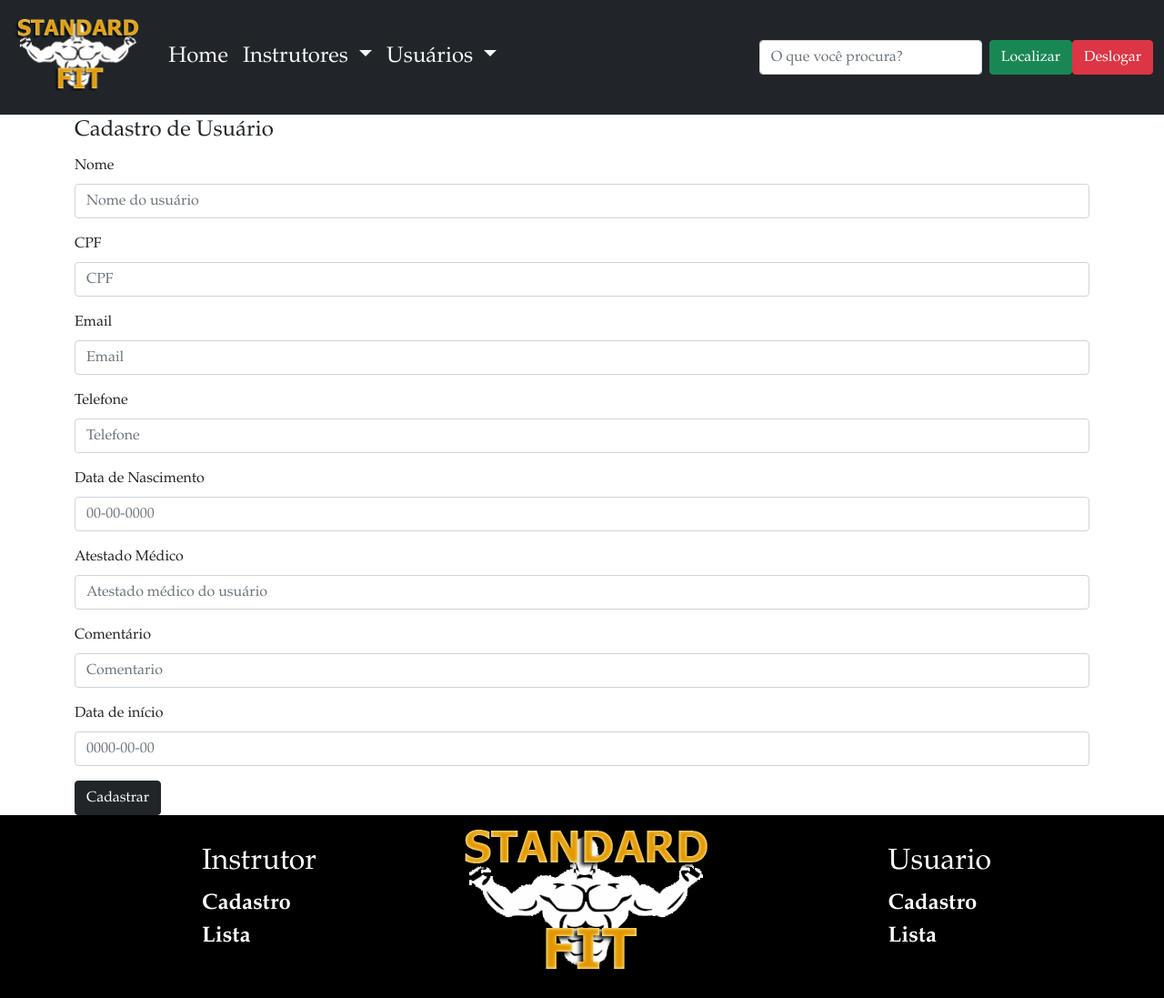
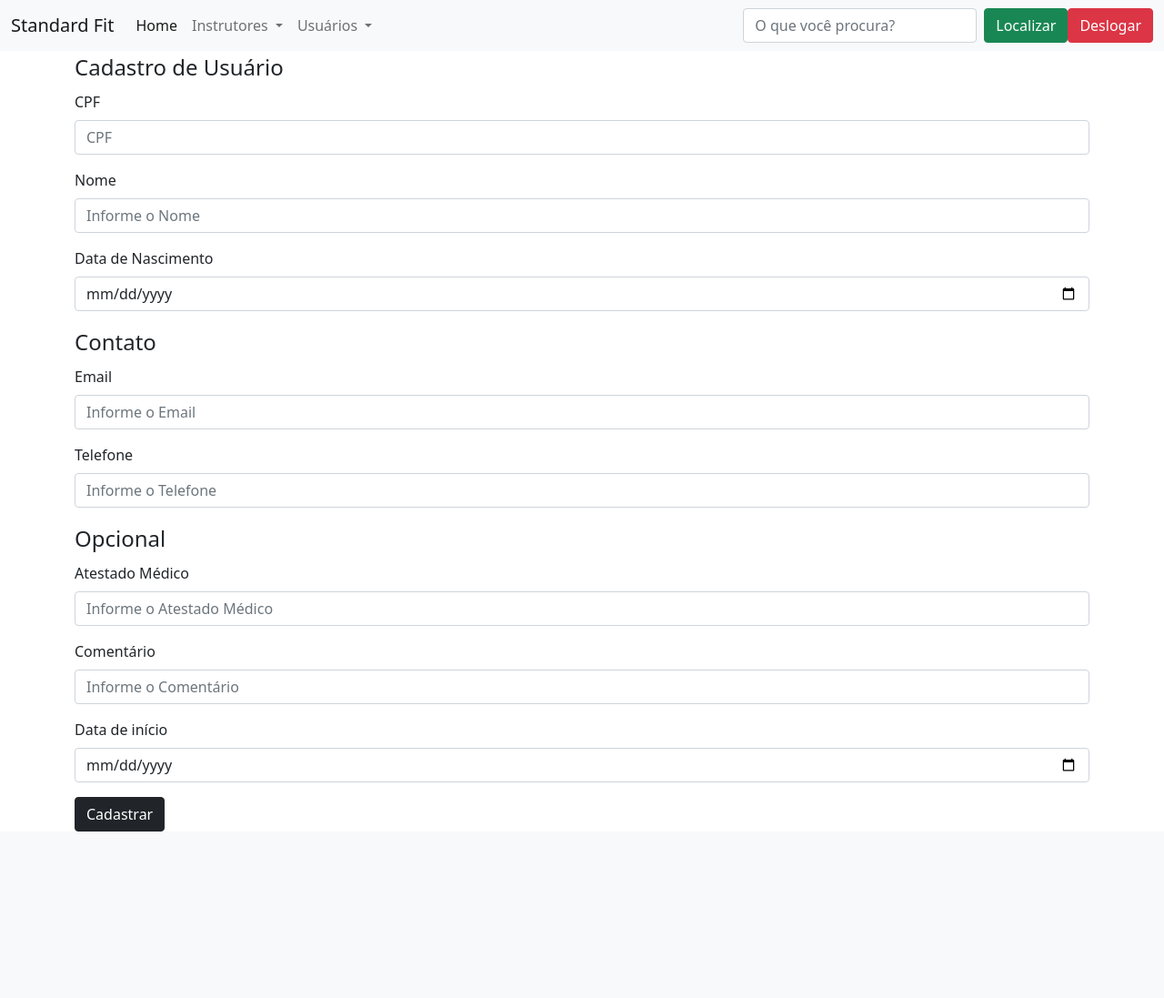
Before and after one commit to Isaque-Fernandes/academia, a PHP site: page /php/usuario_formulario.php in a window 1280 px wide. Shown: the whole page at 91% size. After the commit the page ends 914 px from the top, so only its background shows below. Run offline with PHP 8.4, Linux system fonts and the light colour scheme; the visitor is signed in with stand-in values (Sample User, id 1).

Commit message:
fix: correcao_de_sintaxe_de_varios_arquivos_re-finalizacao_do_back-end

```diff
--- a/php/cadastro_formulario.php
+++ b/php/cadastro_formulario.php
@@ -46,7 +46,8 @@
                 </ul>
                 <form class="d-flex">
                     <input class="form-control me-2" name="instrutor_txt" type="search" placeholder="O que você procura?" aria-label="Search">
-                    <button class="btn btn-outline-success" formaction="./instrutor_busca.php" type="submit">Localizar</button>
+                    <button class="btn btn-success" formaction="#" type="submit">Localizar</button>
+                    <button class="btn btn-danger" formaction="./cadastro_sair.php" type="submit">Deslogar</button>
                 </form>
             </div>
         </div>
--- a/php/usuario_formulario.php
+++ b/php/usuario_formulario.php
@@ -17,43 +17,42 @@ if ((!isset($_SESSION['email']) == true) and (!isset($_SESSION['email']) == true
     <meta charset="UTF-8">
     <meta http-equiv="X-UA-Compatible" content="IE=edge">
     <meta name="viewport" content="width=device-width, initial-scale=1.0">
-    <link href="../resources/css/style.css" rel="stylesheet"/>
-    <link href="../resources/css/footer.css" rel="stylesheet"/>
     <link href="https://cdn.jsdelivr.net/npm/bootstrap@5.1.3/dist/css/bootstrap.min.css" rel="stylesheet" integrity="sha384-1BmE4kWBq78iYhFldvKuhfTAU6auU8tT94WrHftjDbrCEXSU1oBoqyl2QvZ6jIW3" crossorigin="anonymous">
     <title>Cadastro Usuários</title>
 </head>
 
 <body>
-    <nav class="navbar navbar-expand-lg navbar-light bg-dark">
+    <nav class="navbar navbar-expand-lg navbar-light bg-light">
         <div class="container-fluid">
-            <a class="navbar-brand" href="./index.php"><img src="../resources/img/logo1.png" alt="..." height="100px"></a>
+            <a class="navbar-brand" href="./index.php">Standard Fit</a>
             <button class="navbar-toggler" type="button" data-bs-toggle="collapse" data-bs-target="#navbarSupportedContent" aria-controls="navbarSupportedContent" aria-expanded="false" aria-label="Toggle navigation">
                 <span class="navbar-toggler-icon"></span>
             </button>
             <div class="collapse navbar-collapse" id="navbarSupportedContent">
                 <ul class="navbar-nav me-auto mb-2 mb-lg-0">
                     <li class="nav-item">
-                        <a class="nav-link active text-light" aria-current="page" href="./index.php">Home</a>
+                        <a class="nav-link active" aria-current="page" href="./index.php">Home</a>
                     </li>
                     <li class="nav-item dropdown">
-                        <a class="nav-link dropdown-toggle text-light" href="#" id="navbarDropdown" role="button" data-bs-toggle="dropdown" aria-expanded="false">
+                        <a class="nav-link dropdown-toggle" href="#" id="navbarDropdown" role="button" data-bs-toggle="dropdown" aria-expanded="false">
                             Instrutores
                         </a>
-                        <ul class="dropdown-menu bg-dark" aria-labelledby="navbarDropdown">
-                            <li><a class="dropdown-item text-light" href="./instrutor_formulario.php">Cadastro</a></li>
-                            <li><a class="dropdown-item text-light" href="./instrutor_redirecionador_listagem.php">Listagem</a></li>
+                        <ul class="dropdown-menu" aria-labelledby="navbarDropdown">
+                            <li><a class="dropdown-item" href="./instrutor_formulario.php">Cadastro</a></li>
+                            <li><a class="dropdown-item" href="./instrutor_redirecionador_listagem.php">Listagem</a></li>
                         </ul>
                     </li>
 
                     <li class="nav-item dropdown">
-                        <a class="nav-link dropdown-toggle text-light" href="#" id="navbarDropdown" role="button" data-bs-toggle="dropdown" aria-expanded="false">
+                        <a class="nav-link dropdown-toggle" href="#" id="navbarDropdown" role="button" data-bs-toggle="dropdown" aria-expanded="false">
                             Usuários
                         </a>
-                        <ul class="dropdown-menu bg-dark" aria-labelledby="navbarDropdown">
-                            <li><a class="dropdown-item text-light" href="./usuario_formulario.php">Cadastro</a></li>
-                            <li ><a class="dropdown-item text-light" href="./usuario_redirecionador_listagem.php">Lista</a></li>
+                        <ul class="dropdown-menu" aria-labelledby="navbarDropdown">
+                            <li><a class="dropdown-item" href="./usuario_formulario.php">Cadastro</a></li>
+                            <li><a class="dropdown-item" href="./usuario_redirecionador_listagem.php">Lista</a></li>
                         </ul>
                     </li>
+
                 </ul>
                 <form class="d-flex">
                     <input class="form-control me-2" name="instrutor_txt" type="search" placeholder="O que você procura?" aria-label="Search">
@@ -68,36 +67,38 @@ if ((!isset($_SESSION['email']) == true) and (!isset($_SESSION['email']) == true
             <legend>Cadastro de Usuário</legend>
             <form action="./usuario_registro.php" method="post">
                 <div class="form-group mb-3">
-                    <label for="nomeUsuario_id" class="form-label">Nome</label>
-                    <input class="form-control" type="text" name="nomeUsuario_txt" id="nomeUsuario_id" placeholder="Nome do usuário" required>
-                </div>
-                <div class="form-group mb-3">
                     <label for="cpf_id" class="form-label">CPF</label>
                     <input class="form-control" type="text" name="cpf_txt" id="cpf_id" placeholder="CPF" required>
                 </div>
                 <div class="form-group mb-3">
+                    <label for="nomeUsuario_id" class="form-label">Nome</label>
+                    <input class="form-control" type="text" name="nomeUsuario_txt" id="nomeUsuario_id" placeholder="Informe o Nome" required>
+                </div>
+                <div class="form-group mb-3">
+                    <label for="dataNascimento_id" class="form-label">Data de Nascimento</label>
+                    <input class="form-control" type="date" name="dataNascimento_txt" id="dataNascimento_id" required>
+                </div>
+                <legend>Contato</legend>
+                <div class="form-group mb-3">
                     <label for="email_id" class="form-label">Email</label>
-                    <input class="form-control" type="text" name="email_txt" id="email_id" placeholder="Email" required>
+                    <input class="form-control" type="text" name="email_txt" id="email_id" placeholder="Informe o Email" required>
                 </div>
                 <div class="form-group mb-3">
                     <label for="telefone_id" class="form-label">Telefone</label>
-                    <input class="form-control" type="text" name="telefone_txt" id="telefone_id" placeholder="Telefone" required>
+                    <input class="form-control" type="text" name="telefone_txt" id="telefone_id" placeholder="Informe o Telefone" required>
                 </div>
-                <div class="form-group mb-3">
-                    <label for="dataNascimento_id" class="form-label">Data de Nascimento</label>
-                    <input class="form-control" type="text" name="dataNascimento_txt" id="dataNascimento_id" placeholder="00-00-0000" required>
-                </div>
+                <legend>Opcional</legend>
                 <div class="form-group mb-3">
                     <label for="atestadoMedico_id" class="form-label">Atestado Médico</label>
-                    <input class="form-control" type="text" name="atestadoMedico_txt" id="atestadoMedico_id" placeholder="Atestado médico do usuário">
+                    <input class="form-control" type="text" name="atestadoMedico_txt" id="atestadoMedico_id" placeholder="Informe o Atestado Médico">
                 </div>
                 <div class="form-group mb-3">
                     <label for="comentario_id" class="form-label">Comentário</label>
-                    <input class="form-control" type="text" name="comentario_txt" id="comentario_id" placeholder="Comentario">
+                    <input class="form-control" type="text" name="comentario_txt" id="comentario_id" placeholder="Informe o Comentário">
                 </div>
                 <div class="form-group mb-3">
                     <label for="dataInicio_id" class="form-label">Data de início</label>
-                    <input class="form-control" type="text" name="dataInicio_txt" id="dataInicio_id" placeholder="0000-00-00" required>
+                    <input class="form-control" type="date" name="dataInicio_txt" id="dataInicio_id" required>
                 </div>
 
 
@@ -107,29 +108,6 @@ if ((!isset($_SESSION['email']) == true) and (!isset($_SESSION['email']) == true
         </fieldset>
     </div>
 
-    <!--Footer-->
-
-    <footer>
-        <div class="container-footer">
-            <div class="text text-1">
-                <ul>
-                    <li><h2>Instrutor</h2></li>
-                    <li><a href="./instrutor_formulario.php">Cadastro</a></li>
-                    <li><a href="./instrutor_listagem.php">Lista</a></li>
-                </ul>
-            </div>
-            <div class="text_img">
-                <a href="./index.php"><img src="../resources/img/logo1.png" alt="logomarca"></a>
-            </div>
-            <div class="text">
-                <ul>
-                    <li><h2>Usuario</h2></li>
-                    <li><a href="./usuario_formulario.php">Cadastro</a></li>
-                    <li><a href="./usuario_listagem.php">Lista</a></li>
-                </ul>
-            </div>
-        </div>
-    </footer>
     <script src="https://cdn.jsdelivr.net/npm/bootstrap@5.1.3/dist/js/bootstrap.bundle.min.js" integrity="sha384-ka7Sk0Gln4gmtz2MlQnikT1wXgYsOg+OMhuP+IlRH9sENBO0LRn5q+8nbTov4+1p" crossorigin="anonymous"></script>
 </body>
 
--- a/php/usuario_listagem.php
+++ b/php/usuario_listagem.php
@@ -57,7 +57,7 @@ if ((!isset($_SESSION['email']) == true) and (!isset($_SESSION['email']) == true
                 </ul>
                 <form class="d-flex">
                     <input class="form-control me-2" name="usuario_txt" type="search" placeholder="O que você procura?" aria-label="Search">
-                    <button class="btn btn-success" formaction="./instrutor_busca.php" type="submit">Localizar</button>
+                    <button class="btn btn-success" formaction="./usuario_busca.php" type="submit">Localizar</button>
                     <button class="btn btn-danger" formaction="./cadastro_sair.php" type="submit">Deslogar</button>
                 </form>
             </div>
```
Also changed, not shown: database/sql/academia.sql (+4 -7 lines), php/instrutor_edicao_formulario.php (+11 -11 lines), php/instrutor_formulario.php (+11 -11 lines).
